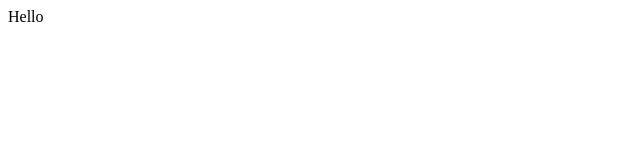
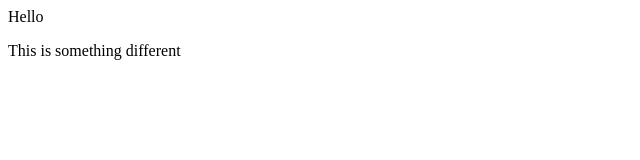
Before and after one commit to jbanks734/demo-repo, a plain HTML site: page Index.html in a window 1280 px wide. Shown: the whole page, without its empty margins (0-640 px from the left). Drawn offline with Linux system fonts and the light colour scheme.

Commit message:
Something different index.html main

```diff
--- a/Index.html
+++ b/Index.html
@@ -1 +1,2 @@
 <div>Hello</div>
+<p>This is something different</p>
```
